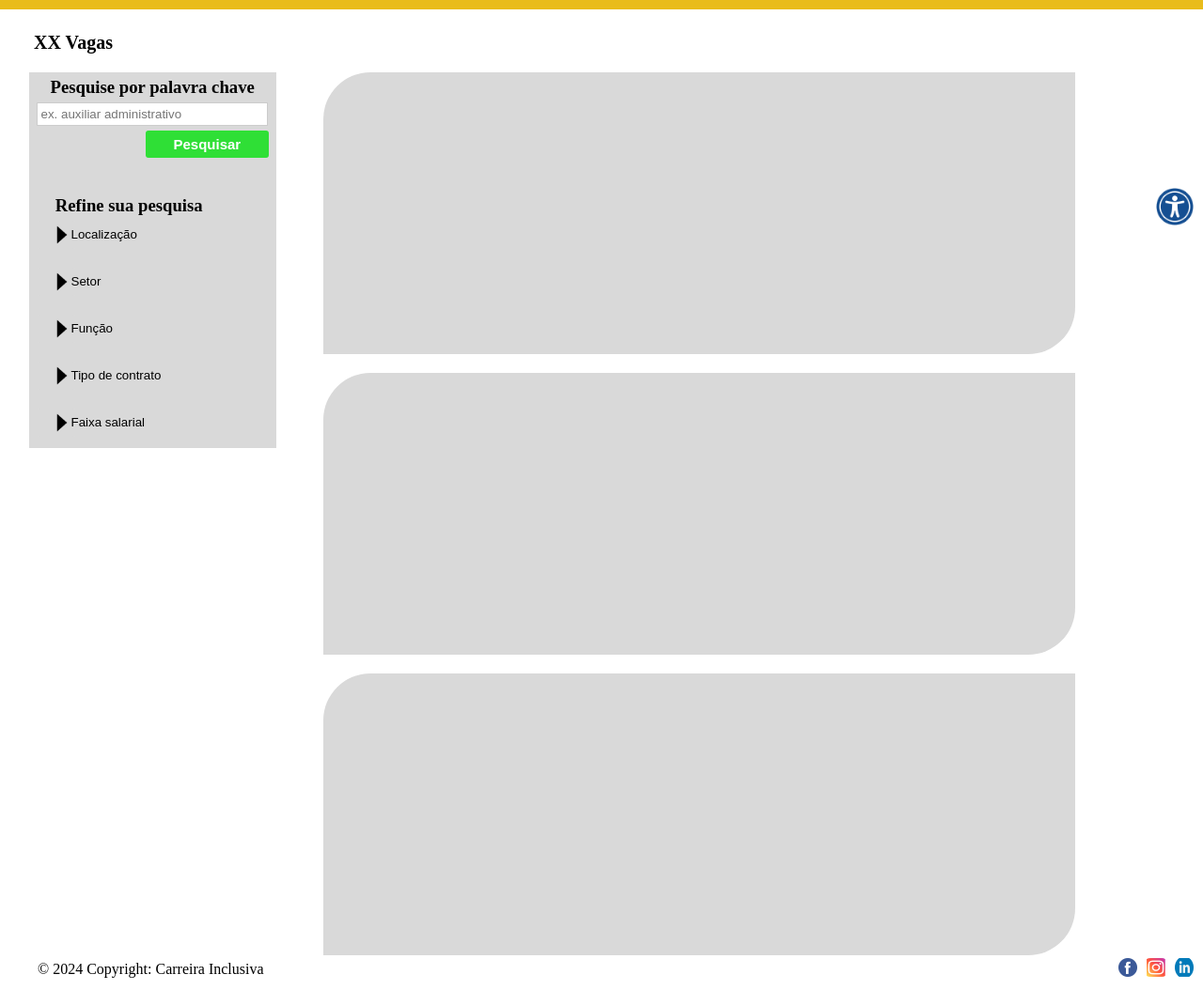
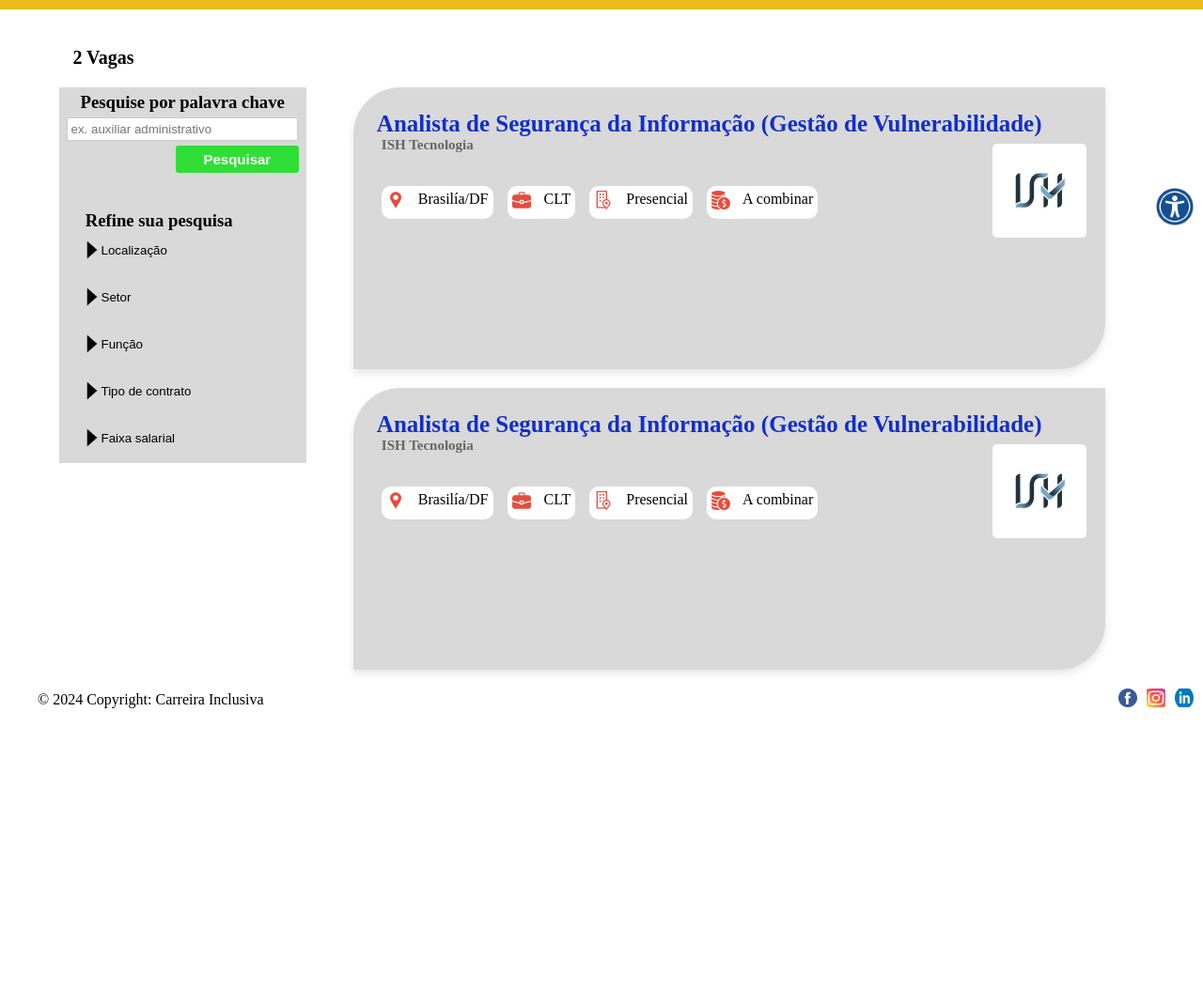
Before and after one commit to ViniciusGarces/Carreira_Inclusiva, a Flask app: page /encontre_vagas in a window 1280 px wide. Shown: the part 140-1194 px from the top of the page at 94% size. After the commit the page ends 894 px from the top, so only its background shows below. Run offline with Flask 3, Linux system fonts and the light colour scheme; the visitor is signed in with stand-in values (Sample User, id 1); some libraries are stand-ins or nearby versions.

Commit message:
Iniciando a inclusão das vagas

```diff
--- a/main.py
+++ b/main.py
@@ -135,6 +135,17 @@ def gerar_alertas():
 def curriculo():
     return render_template("curriculo.html")
 
+@app.route("/api/vagas")
+def api_vagas():
+    VAGAS_FILE = os.path.join(BASE_DIR, 'vagas', 'vagas.json')  # Caminho correto do arquivo JSON
+    try:
+        with open(VAGAS_FILE, 'r', encoding='utf-8') as file:
+            vagas = json.load(file)  # Carrega as vagas do arquivo JSON
+        return json.dumps(vagas), 200, {'Content-Type': 'application/json'}  # Retorna as vagas como JSON
+    except Exception as e:
+        return jsonify({"erro": "Não foi possível carregar as vagas."}), 500
+
+
 # Rota para logout
 @app.route("/logout")
 def logout():
--- a/static/css/main.css
+++ b/static/css/main.css
@@ -734,8 +734,7 @@ footer{
 
 .sessao-encontre_vagas{
     display: flex;
-    width: 95%;
-    height: 1000px;
+    margin: 10px 0;
     flex-direction: column;
     justify-content: center;
     align-items: center;
@@ -859,6 +858,10 @@ section .encontre_vagas{
 }
 
 .vagas-content{
+    display: flex;
+    flex-direction: column;
+    align-items: flex-start;
+    position: relative;
     background-color: #D9D9D9;
     height: 300px;
     width: 800px;
@@ -866,6 +869,67 @@ section .encontre_vagas{
     margin-top: 20px;
     border-top-left-radius: 50px;
     border-bottom-right-radius: 50px;
+    box-shadow: 0 4px 8px rgba(0, 0, 0, 0.1);
+    transition: transform 0.3s ease, box-shadow 0.3s ease;
+}
+
+.vagas-content:hover{
+    transform: scale(1.1); /* Aumenta o tamanho do card em 10% quando o mouse está sobre ele */
+    box-shadow: 0 4px 8px rgba(0, 0, 0, 0.2); /* Adiciona uma sombra ao card */
+}
+
+.vaga-titulo{
+    padding: 25px;
+    color: #122eca;
+    padding-bottom: 0%;
+    font-size: 25px;
+}
+
+/* Estilo para a classe vaga-empresa*/
+.vaga-empresa{
+    color: #666;
+    margin-left: 30px;
+    font-size: 15px;
+}
+
+.vaga-info {
+    display: flex;
+    gap: 15px;
+    padding-top: 30px;
+    padding-left: 30px;
+}
+
+.vaga-info p {
+    margin: 5px 0; /* Ajuste conforme necessário */
+    background-color: white;
+    border-radius: 10px;
+    height: 25px;
+    padding: 5px;
+}
+
+/* Estilos para as imagens dentro dos parágrafos com a classe info */
+.info-icon {
+    width: 20px; /* Ajuste o tamanho conforme necessário */
+    height: auto;
+    margin-right: 10px; /* Espaçamento entre a imagem e o texto */
+    vertical-align: middle; /* Alinha a imagem verticalmente ao meio do texto */
+}
+
+
+/* Estilos para a imagem da vaga */
+.vagas-content .vaga-logo {
+    position: absolute; /* Posiciona a imagem de forma absoluta */
+    top: 60px; /* Ajuste conforme necessário */
+    right: 20px; /* Ajuste conforme necessário */
+    width: 100px; /* Ajuste o tamanho conforme necessário */
+    height: auto;
+    border-radius: 5px; /* Adiciona bordas arredondadas */
+}
+
+.descricao{
+    padding: 25px;
+    color: #666;
+    font-size: 15px;
 }
 
 #gerar_alertas{
--- /dev/null
+++ b/static/js/carregarVagas.js
@@ -0,0 +1,51 @@
+document.addEventListener("DOMContentLoaded", function () {
+    const conteinerVagas = document.querySelector(".conteiner-vagas");
+    const vagasHeader = document.querySelector(".sessao-encontre_vagas h2");
+
+    // Função para carregar vagas
+    async function carregarVagas() {
+        try {
+            const response = await fetch("/api/vagas"); // Faz uma requisição à rota da API
+            const vagas = await response.json(); // Converte a resposta para JSON
+
+            // Atualiza o texto do h2 com o número de vagas
+            vagasHeader.textContent = `${vagas.length} Vagas`;
+
+            // Itera pelas vagas e adiciona no contêiner
+            vagas.forEach(vaga => {
+                const vagaDiv = document.createElement("div");
+                vagaDiv.classList.add("vagas-content");
+                vagaDiv.innerHTML = `
+                    <h3 class="vaga-titulo">${vaga.titulo}</h3>
+                    <h1 class="vaga-empresa">${vaga.empresa}</h1>
+                    <img src="/static/img/${vaga.logo}" alt="Logo da empresa ${vaga.empresa}" class="vaga-logo">
+                    <div class="vaga-info">
+                        <p class="info">
+                            <img src="/static/img/${vaga.local}" alt="Ícone de localização" class="info-icon">
+                            ${vaga.localizacao}
+                        </p>
+                        <p class="info">
+                            <img src="/static/img/${vaga.contrato}" alt="Ícone de contrato" class="info-icon">
+                            ${vaga.tipo_contrato}
+                        </p>
+                        <p class="info">
+                            <img src="/static/img/${vaga.escritorio}" alt="Ícone de escritorio" class="info-icon">
+                            ${vaga.tipo}
+                        </p>
+                        <p class="info">
+                            <img src="/static/img/${vaga.salario}" alt="Ícone de salario" class="info-icon">
+                            ${vaga.tipo_salario}
+                        </p>
+                        <p class="descricao>${vaga.descricao}</p>
+                    </div>
+                `;
+                conteinerVagas.appendChild(vagaDiv);
+            });
+        } catch (error) {
+            console.error("Erro ao carregar vagas:", error);
+            vagasHeader.textContent = "Erro ao carregar vagas";
+        }
+    }
+
+    carregarVagas();
+});
--- a/templates/encontre_vagas.html
+++ b/templates/encontre_vagas.html
@@ -118,14 +118,11 @@
                               </div>
                         </div>
                     </div>
+
+                    <!--vagas disponíveis-->
                     <div class="conteiner-vagas">
-                        <div class="vagas-content">
-                        </div>
-                        <div class="vagas-content">
-                        </div>
-                        <div class="vagas-content">
-                        </div>
                     </div>
+
                     <!--Menu acessibilidade-->
                 <div class="img-interativa">
                     <img src="{{ url_for('static', filename='img/acessibilidade.png')}}" alt="" id="acessibilidadeImg">
@@ -190,6 +187,7 @@
          <script src="{{ url_for('static', filename='js/menuAcessibilidade.js')}}"></script>
          <script src="{{ url_for('static', filename='js/refinaPesquisa.js')}}"></script>
          <script src="{{ url_for('static', filename='js/menuUsuario.js')}}"></script>
+         <script src="{{ url_for('static', filename='js/carregarVagas.js')}}"></script>
 
     </body>
 </html>
--- /dev/null
+++ b/vagas/vagas.json
@@ -0,0 +1,30 @@
+[
+    {
+        "titulo": "Analista de Segurança da Informação (Gestão de Vulnerabilidade)",
+        "empresa": "ISH Tecnologia",
+        "local": "local.png",
+        "localizacao": "Brasilía/DF",
+        "contrato": "contrato.png",
+        "tipo_contrato": "CLT",
+        "escritorio": "escritorio.png",
+        "tipo": "Presencial",
+        "salario": "salario.png",
+        "tipo_salario": "A combinar",
+        "logo": "ish_logo.jpg",
+        "descricao": "Você já se imaginou trabalhando em um lugar em constante transformação digital, inovação, colaboração e crescimento... A ISH é o SEU lug..."
+    },
+
+    {
+        "titulo": "Analista de Segurança da Informação (Gestão de Vulnerabilidade)",
+        "empresa": "ISH Tecnologia",
+        "local": "local.png",
+        "localizacao": "Brasilía/DF",
+        "contrato": "contrato.png",
+        "tipo_contrato": "CLT",
+        "escritorio": "escritorio.png",
+        "tipo": "Presencial",
+        "salario": "salario.png",
+        "tipo_salario": "A combinar",
+        "logo": "ish_logo.jpg"
+    }
+]
```
Also changed, not shown: static/img/contrato.png (added), static/img/escritorio.png (added), static/img/local.png (added), static/img/salario.png (added).
